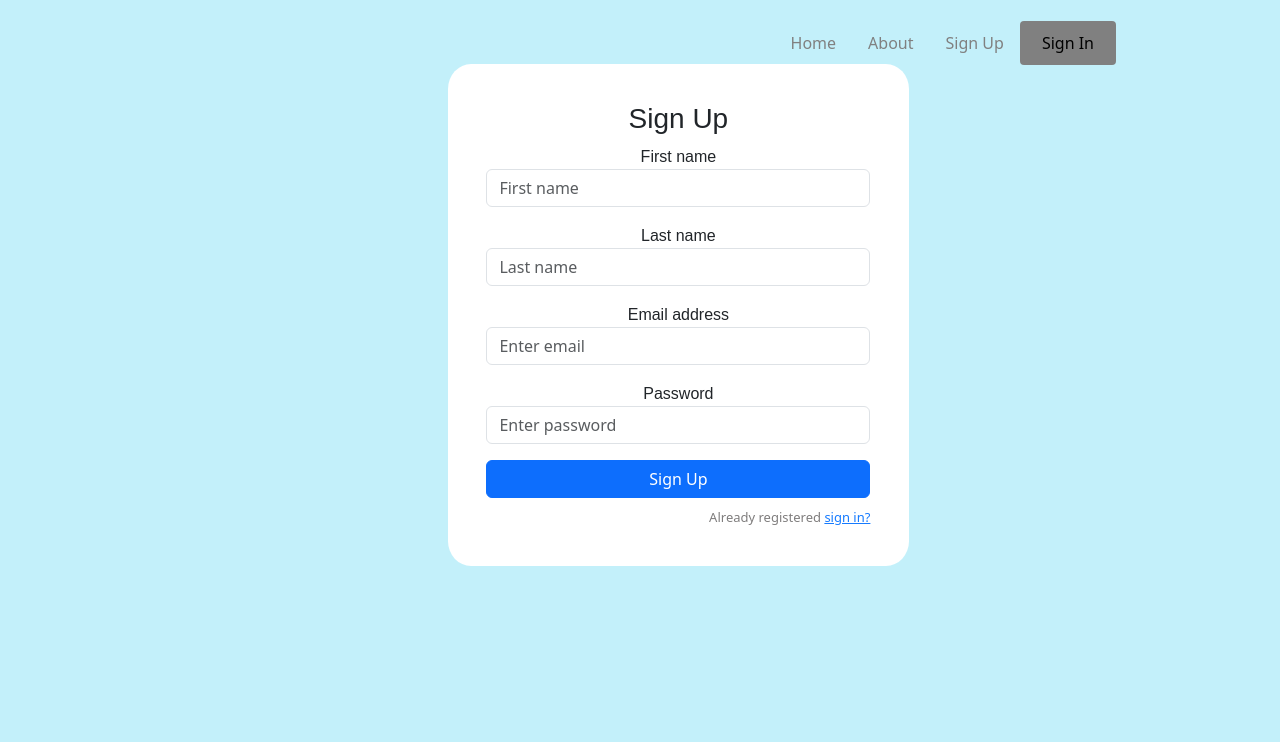
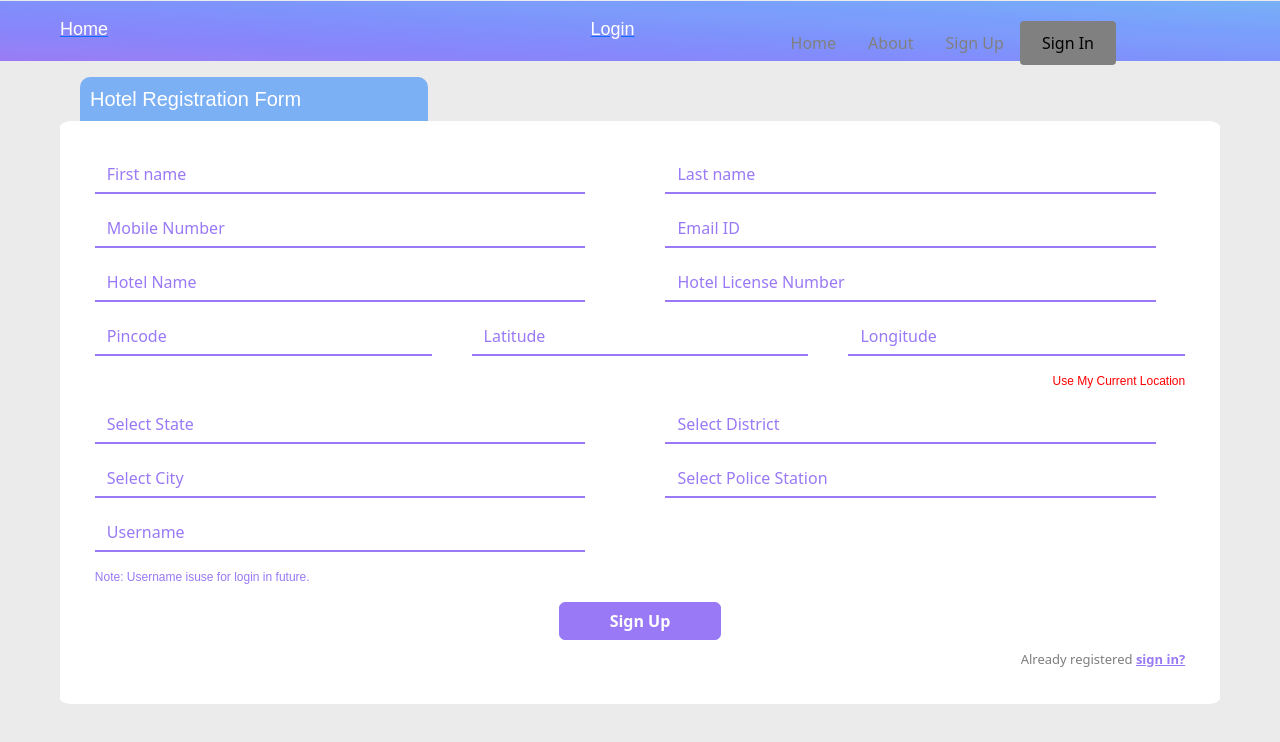
Before and after one commit to AppynittyCommunication/HotelGuestVerifyByPolice, a React (Create React App) app: page /hotelregistration in a window 1280 px wide. Shown: the top 742 px of the page. Built offline with nearby package versions, Linux system fonts and the light colour scheme.

Commit message:
Changes done by me Its Umesh

```diff
--- a/src/Components/MaybeShowNavbar/MaybeShowNavbar.js
+++ b/src/Components/MaybeShowNavbar/MaybeShowNavbar.js
@@ -10,7 +10,7 @@ const MaybeShowNavbar = ({children}) => {
         // console.log("this is location: ", location)
 
         if(location.pathname === '/DepartmentRegistration' || location.pathname === '/DepartmentLogin'
-         || location.pathname === '/HotelRegistration' || location.pathname === '/HotelLogin' || location.pathname === '/HotelLoginSuccess'){
+         || location.pathname === '/HotelRegistration' || location.pathname === '/hotelLogin' || location.pathname === '/HotelLoginSuccess'){
             setShowNavBar(false)
         }
         else{
--- a/src/Pages/HotelLogin.js
+++ b/src/Pages/HotelLogin.js
@@ -1,5 +1,5 @@
-import React, {useState}  from 'react';
-import { useNavigate } from "react-router-dom";
+import React, { useState } from 'react';
+import { useNavigate, Link } from "react-router-dom";
 
 
 export const HotelLogin = (props) => {
@@ -19,20 +19,20 @@ export const HotelLogin = (props) => {
         'Content-Type': 'application/json',
       },
       // body: JSON.stringify(data),
-                body: JSON.stringify({ userLoginId: husername, userPassword: hpassword,  }),
+      body: JSON.stringify({ userLoginId: husername, userPassword: hpassword, }),
     })
       .then(response => response.json())
       .then(result => {
         // Handle the API response here (e.g., store tokens, show messages)
         //console.log(result.code);
-                if(result.code === 200 && result.status === 'Success'){
+        if (result.code === 200 && result.status === 'Success') {
           // console.log(result.code);
           // navigate("/HotelLoginSuccess");
           alert('Login successful! Click OK to go to the dashboard.');
           // Redirect to the dashboard or perform other navigation
           window.location.href = '/HotelLoginSuccess';
         }
-                else{
+        else {
           alert('Login failed. Please check your credentials.');
         }
       })
@@ -43,15 +43,16 @@ export const HotelLogin = (props) => {
       });
   }
 
-    return(
-        <div className="auth-form-container">
-       <form className='loginform' onSubmit={handleSubmit}>
-				<h3>LOGIN</h3>
+  return (
+    <div className="auth-form-container bg-gradient" style={{ height: '100%', paddingTop: '7%' }}>
+      <h3 style={{ color: '#fff', marginLeft: '10%' }}>Hotel Login</h3>
+      <form className='loginform' onSubmit={handleSubmit} style={{ marginLeft: '10%' }}>
+        <h3 style={{ color: '#9979f6' }}>LOGIN</h3>
         <div className="mb-3">
 
           <input
             type="text"
-                    value={husername} onChange={(e) =>setHUsername(e.target.value)}
+            value={husername} onChange={(e) => setHUsername(e.target.value)}
             className="form-control"
             placeholder="ENTER USERNAME"
           />
@@ -60,7 +61,7 @@ export const HotelLogin = (props) => {
 
           <input
             type="password"
-                    value={hpassword} onChange={(e) =>setHPassword(e.target.value)}
+            value={hpassword} onChange={(e) => setHPassword(e.target.value)}
             className="form-control"
             placeholder="ENTER PASSWORD"
           />
@@ -68,16 +69,23 @@ export const HotelLogin = (props) => {
         <p className="forgot-password text-right">
           <a href="#">Forget Password?</a>
         </p>
-				<div className="d-grid">
+        <div className="d-grid" style={{ justifyContent: 'center' }}>
           <button type="submit" className="btn btn-primary hlbtn-gb">
             LOGIN
           </button>
         </div>
-                <p className="forgot-password text-right">
+        {/* <p className="forgot-password text-right">
                     Don't Have Account <a href="/HotelRegistration">Register?</a>
+                </p> */}
+      </form>
+      <div style={{ marginLeft: '10%', paddingLeft: '10%', paddingTop: '2%' }}>
+        <Link to='/HotelRegistration'>    <button className="btn btn-primary" style={{ background: '#05356b', color: '#fff', borderColor: '#05356b', padding: '5px 35px' }}>
+          Hotel Registration
+        </button></Link>
+        <p style={{ color: '#fff', paddingTop: '10px' }}>
+          Click here for the hotel registration.
         </p>
-			  </form>
-
+      </div>
     </div>
   )
 }
--- a/src/Pages/HotelRegistration.js
+++ b/src/Pages/HotelRegistration.js
@@ -1,47 +1,108 @@
-import React, {Component} from 'react';
+import React, { Component } from 'react';
+import { Link } from 'react-router-dom';
 
-export default class HotelRegistration extends Component{
-	render(){
-		return(
-			<form className='registrationform'>
-        <h3>Sign Up</h3>
-        <div className="mb-3">
-          <label>First name</label>
+export default class HotelRegistration extends Component {
+  render() {
+    return (
+      <div style={{ background: '#ebebeb', paddingTop: '1px', height: '100%' }}>
+        <div className='px-6 nav-bg' style={{ width: '100%', height: '60px' }}>
+          <p className='d-flex justify-content-between'>
+           <Link to='/'> <span>Home</span></Link>
+           <Link to='/hotelLogin'> <span>
+              Login
+            </span></Link>
+          </p>
+        </div>
+        <div className='px-6 pt-3'>
+          <h5 style={{background:'#efefef',marginBottom:'0px',width:'30%',padding:'10px',backgroundColor:'#7cb0f5',color:'#fff',borderTopLeftRadius:'10px',borderTopRightRadius:'10px',marginLeft:'20px'}}>Hotel Registration Form</h5>
+          <form className='registrationform_Hotel'>
+
+            <div className="mb-3 d-flex">
+
               <input
                 type="text"
                 className="form-control"
-            placeholder="First name"
+                placeholder="First name" style={{ marginRight: '80px' }}
               />
-        </div>
-        <div className="mb-3">
-          <label>Last name</label>
               <input type="text" className="form-control" placeholder="Last name" />
             </div>
-        <div className="mb-3">
-          <label>Email address</label>
+            <div className="mb-3 d-flex" >
               <input
-            type="email"
+                type="text"
                 className="form-control"
-            placeholder="Enter email"
+                placeholder="Mobile Number" style={{ marginRight: '80px' }}
               />
+              <input type="text" className="form-control" placeholder="Email ID" />
+
             </div>
-        <div className="mb-3">
-          <label>Password</label>
+
+            <div className="mb-3 d-flex" >
               <input
-            type="password"
+                type="text"
                 className="form-control"
-            placeholder="Enter password"
+                placeholder="Hotel Name" style={{ marginRight: '80px' }}
               />
+              <input type="text" className="form-control" placeholder="Hotel License Number" />
+
             </div>
-        <div className="d-grid">
-          <button type="submit" className="btn btn-primary">
+            <div className="mb-3 d-flex" >
+              <input
+                type="text"
+                className="form-control"
+                placeholder="Pincode" style={{ marginRight: '40px' }}
+              />
+              <input type="text" className="form-control" placeholder="Latitude " style={{ marginRight: '40px' }} />
+              <input type="text" className="form-control" placeholder="Longitude " />
+            </div>
+            <p className='d-flex justify-content-end'><span style={{ color: 'red', fontSize: '12px' }}>Use My Current Location
+            </span></p>
+            <div className="mb-3 d-flex" >
+              <input
+                type="text"
+                className="form-control"
+                placeholder="Select State" style={{ marginRight: '80px' }}
+              />
+              <input type="text" className="form-control" placeholder="Select District" />
+
+            </div>
+            <div className="mb-3 d-flex" >
+              <input
+                type="text"
+                className="form-control"
+                placeholder="Select City" style={{ marginRight: '80px' }}
+              />
+              <input type="text" className="form-control" placeholder="Select Police Station
+" />
+
+            </div>
+
+            <div className="mb-3 d-flex" >
+              <input
+                type="text"
+                className="form-control"
+                placeholder="Username" style={{ marginRight: '80px' }}
+              />
+
+            </div>
+            <p className='d-flex justify-content-start'><span style={{ color: '#9979f6', fontSize: '12px' }}>Note: Username isuse for login in future.
+
+            </span></p>
+
+
+
+
+
+
+
+            <div className="d-grid" style={{ justifyContent: 'center' }}>
+              <button type="submit" className="btn btn-primary hlbtn-gb"style={{padding: '6px 50px' }}>
                 Sign Up
               </button>
             </div>
             <p className="forgot-password text-right">
               Already registered <a href="/HotelLogin">sign in?</a>
             </p>
-      </form>
+          </form></div></div>
     )
   }
 }
--- a/src/Styles/index.css
+++ b/src/Styles/index.css
@@ -3,7 +3,8 @@
     text-align: center;
 }
 .hotelcard{
-    background-color: #0394fc;
+    /* background-color: #0394fc; */
+    background-color: #76bbf5;
     width: 50%;
 }
 .hotelcardheader,.departcardheader{
@@ -35,3 +36,69 @@
     margin-bottom: 20px;
     padding: 10px;
   }
+
+  .bg-gradient{
+    background-image: linear-gradient(
+        15deg,
+        hsl(255deg 86% 72%) 0%,
+        hsl(249deg 89% 74%) 26%,
+        hsl(242deg 92% 75%) 39%,
+        hsl(236deg 94% 75%) 48%,
+        hsl(230deg 95% 74%) 55%,
+        hsl(226deg 95% 74%) 61%,
+        hsl(223deg 95% 73%) 68%,
+        hsl(220deg 93% 73%) 75%,
+        hsl(217deg 91% 72%) 82%,
+        hsl(215deg 89% 72%) 91%,
+        hsl(213deg 86% 72%) 100%
+      )!important;
+  }
+.nav-bg{
+    background-image:linear-gradient(
+        3deg,
+        hsl(255deg 86% 72%) 0%,
+        hsl(249deg 89% 74%) 11%,
+        hsl(242deg 92% 75%) 24%,
+        hsl(236deg 94% 75%) 38%,
+        hsl(230deg 95% 74%) 52%,
+        hsl(226deg 95% 74%) 64%,
+        hsl(223deg 95% 73%) 74%,
+        hsl(220deg 93% 73%) 82%,
+        hsl(217deg 91% 72%) 89%,
+        hsl(215deg 89% 72%) 95%,
+        hsl(213deg 86% 72%) 100%
+      )
+}
+  .loginform input{
+    border: none;
+    border-bottom: 2px solid #9979f6;
+    border-radius: 0px;
+    color: #9979f6;
+  }
+  .form-control::placeholder {
+    color:#9979f6;
+    opacity: 1;
+}
+
+.px-6{
+    padding-right: 60px;padding-left: 60px;
+}
+
+.nav-bg p a span{
+    color: #fff  !important;
+    font-size: 18px;
+
+}
+
+.nav-bg p a{padding-top: 15px;}
+
+
+
+.registrationform_Hotel input{
+    width: 45%;
+    border: none;
+    border-bottom: 2px solid #9979f6;
+    border-radius: 0px;
+    color: #9979f6;
+
+}
--- a/src/index.css
+++ b/src/index.css
@@ -74,14 +74,15 @@ body, html, .App, #root, .auth-wrapper {
   margin: 0;
 }
 .forgot-password a {
-  color: #167bff;
+  color: #9979f6;
+  font-weight: 600;
 }
 
 .loginform{
   width: 36%;
   background-color: #ffffff;
   margin-left: 35%;
-  margin-top: 5%;
+  margin-top: 2%;
   padding: 3%;
   text-align: center;
   border-radius: 5%;
@@ -96,6 +97,17 @@ body, html, .App, #root, .auth-wrapper {
   border-radius: 5%;
 }
 .hlbtn-gb{
-  background-color: #9851e7 !important;
-  border-color: #9851e7 !important;
+  background-color: #9979f6 !important;
+  border-color: #9979f6!important;
+  font-weight: 700 !important;
+
 }
+.registrationform_Hotel{
+  width: 100%;
+  background-color: #ffffff;
+  /* margin-left: 35%;
+  margin-top: 5%; */
+  padding: 3%;
+  text-align: center;
+  border-radius: 1%;
+}
```
Also changed, not shown: src/Pages/index.js (+11 -8 lines). Lines whose indentation alone changed are shown as unchanged.
